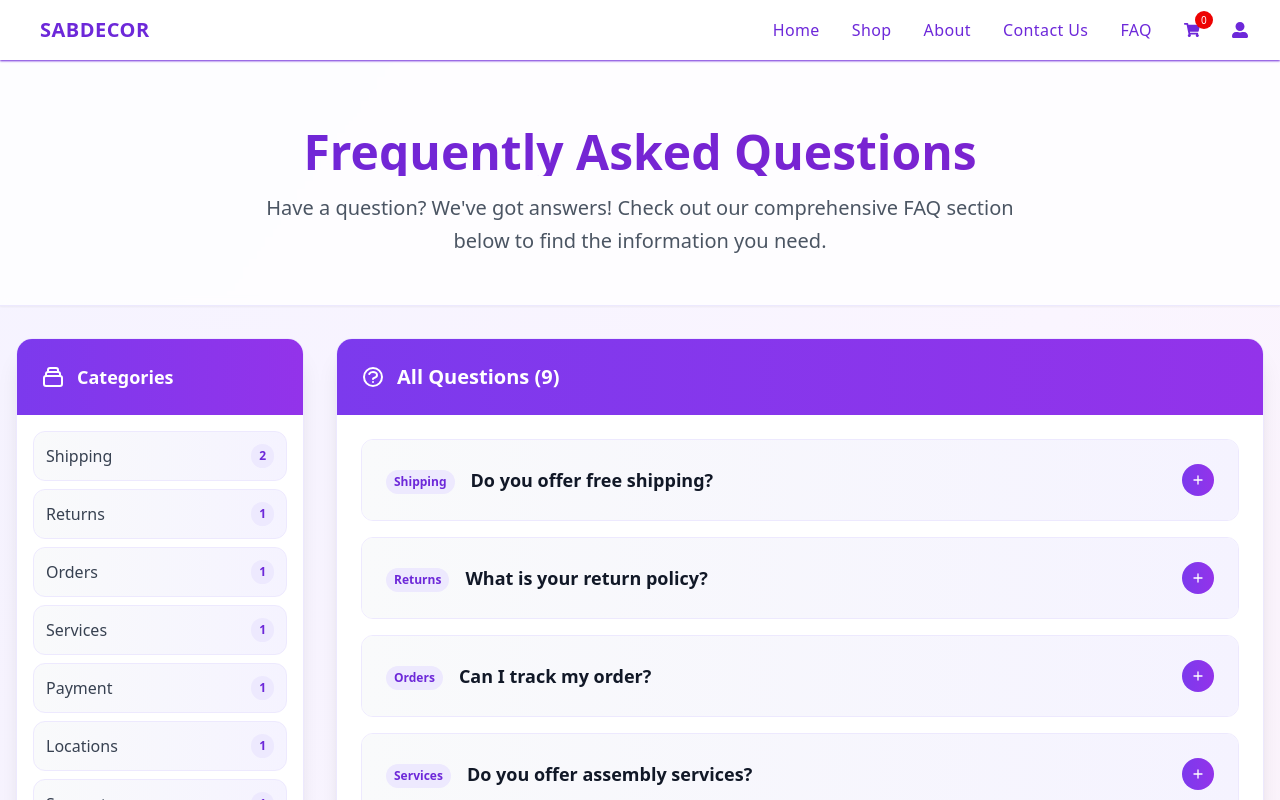
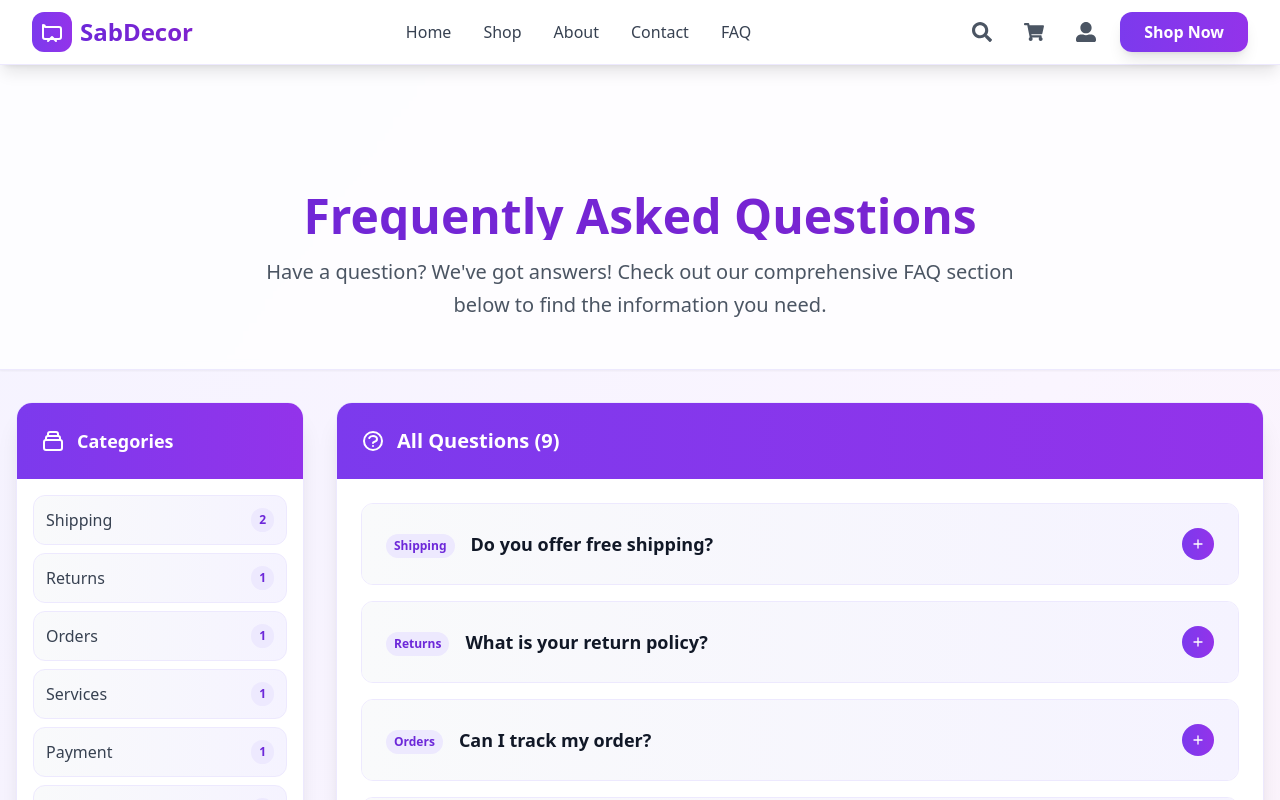
Before and after one commit to youssefsabir101/react-strapi-store, a React (Vite) app in the folder client/: page /faq in a window 1280 px wide. Shown: the top 800 px of the page. Built offline with nearby package versions, Linux system fonts and the light colour scheme.

Commit message:
fix navbar

```diff
--- a/client/src/components/navbar/Navbar.jsx
+++ b/client/src/components/navbar/Navbar.jsx
@@ -1,224 +1,233 @@
-import { useState } from 'react';
-import { Link } from 'react-router-dom';
-import {FaShoppingCart,FaUserAlt,FaHeart} from "react-icons/fa"
-import product1 from '../../assets/products/product1.jpg';
-import product2 from '../../assets/products/product2.jpg';
-import product3 from '../../assets/products/product3.jpg';
-import product4 from '../../assets/products/product4.jpg';
-import product5 from '../../assets/products/product5.jpg';
-import {useSelector} from "react-redux"
+"use client"
 
+import { useState } from "react"
+import { Link } from "react-router-dom"
+import { FaShoppingCart, FaUserAlt, FaHeart, FaSearch } from "react-icons/fa"
+import { useSelector } from "react-redux"
 
-const products= [
-  {
-    id: 0,
-    name: 'VintageBag',
-    brandName: 'ZZ',
-    price: 71,
-    imageSrc: product5,
-    description: 'classNameic vintage leather bag with multiple compartments and adjustable strap.',
-  },
-  {
-      id: 1,
-      name: 'Earthen Bottle',
-      brandName: 'AA',
-      price: 48,
-      imageSrc: product1,
-      description: 'Tall slender porcelain bottle with natural clay textured body and cork stopper.',
-    },
-    {
-      id: 2,
-      name: 'Nomad Tumbler',
-      brandName: 'BB',
-      price: 35,
-      imageSrc: product2,
-      description: 'Olive drab green insulated bottle with flared screw lid and flat top.',
-    },
-    {
-      id: 3,
-      name: 'Focus Paper Refill',
-      brandName: 'CC',
-      price: 89,
-      imageSrc: product3,
-      description: 'Person using a pen to cross a task off a productivity paper card.',
-    },
-    {
-      id: 4,
-      name: 'Machined Mechanical Pencil',
-      brandName: 'DD',
-      price: 35,
-      imageSrc: product4,
-      description: 'Hand holding black machined steel mechanical pencil with brass tip and top.',
-    },
-    {
-      id: 5,
-      name: 'Artisanal Wooden Desk',
-      brandName: 'EE',
-      price: 120,
-      imageSrc: product5,
-      description: 'Handcrafted wooden desk with drawers and vintage aesthetic.',
-    }
-];
 const Navbar = () => {
-    const [isMenuOpen, setIsMenuOpen] = useState(false);
+  const [isMenuOpen, setIsMenuOpen] = useState(false)
+  const [isSearchOpen, setIsSearchOpen] = useState(false)
 
-    /* const [CartList, setCartList] = useState(false);
+  // Get cart items from Redux store
+  const products = useSelector((state) => state.cart.products)
 
-    const ShowCartList = () =>{
-      CartList ? setCartList(false) : setCartList(true)
-    } */
-
-
-    //get card item from (redux store) to card icon num ...
-    const products = useSelector(state=>state.cart.products)
-
+  const navLinks = [
+    { to: "/", label: "Home", ariaLabel: "Home Page" },
+    { to: "/products", label: "Shop", ariaLabel: "Our products" },
+    { to: "/about", label: "About", ariaLabel: "About us" },
+    { to: "/contactus", label: "Contact", ariaLabel: "Contact us" },
+    { to: "/faq", label: "FAQ", ariaLabel: "FAQ" },
+  ]
 
   return (
     <>
-      <div className="px-4 py-4 mx-auto  md:max-w-full  md:px-4 lg:px-8 fixed w-full bg-white shadow-sm   shadow-violet-700 z-50">
-        <div className="relative flex items-center justify-between">
-          <Link to="/" aria-label="Company" title="Company" className="inline-flex items-center" >
-
-            <span className="ml-2 text-xl font-bold tracking-wide text-violet-700 uppercase">
+      <nav className="fixed w-full bg-white/95 backdrop-blur-md shadow-lg border-b border-violet-100 z-50">
+        <div className="max-w-7xl mx-auto px-4 sm:px-6 lg:px-8">
+          <div className="flex items-center justify-between h-16">
+            {/* Logo */}
+            <Link to="/" className="flex items-center space-x-2 group" aria-label="SabDecor Home">
+              <div className="w-10 h-10 bg-gradient-to-r from-violet-600 to-purple-600 rounded-xl flex items-center justify-center group-hover:scale-110 transition-transform duration-300">
+                <svg className="w-6 h-6 text-white" fill="none" stroke="currentColor" viewBox="0 0 24 24">
+                  <path
+                    strokeLinecap="round"
+                    strokeLinejoin="round"
+                    strokeWidth="2"
+                    d="M3 7v10a2 2 0 002 2h14a2 2 0 002-2V9a2 2 0 00-2-2H5a2 2 0 00-2-2z"
+                  />
+                  <path strokeLinecap="round" strokeLinejoin="round" strokeWidth="2" d="M8 21l4-4 4 4" />
+                </svg>
+              </div>
+              <span className="text-2xl font-bold bg-gradient-to-r from-violet-700 to-purple-700 bg-clip-text text-transparent">
                 SabDecor
               </span>
             </Link>
-          <ul className=" items-center hidden space-x-8 md:flex">
-            <li>
-              <Link to="/" aria-label="Home Page" title="Home Page" className="font-medium tracking-wide text-violet-700 transition-colors duration-200 hover:text-deep-purple-accent-400">
-                Home
+
+            {/* Desktop Navigation */}
+            <div className="hidden md:flex items-center space-x-8">
+              {navLinks.map((link) => (
+                <Link
+                  key={link.to}
+                  to={link.to}
+                  aria-label={link.ariaLabel}
+                  className="relative font-medium text-gray-700 hover:text-violet-700 transition-colors duration-300 group"
+                >
+                  {link.label}
+                  <span className="absolute -bottom-1 left-0 w-0 h-0.5 bg-gradient-to-r from-violet-600 to-purple-600 group-hover:w-full transition-all duration-300"></span>
                 </Link>
-            </li>
-            <li>
-              <Link to="/products" aria-label="Our products" title="Our products" className="font-medium tracking-wide text-violet-700 transition-colors duration-200 hover:text-deep-purple-accent-400">
-                Shop
+              ))}
+            </div>
+
+            {/* Desktop Actions */}
+            <div className="hidden md:flex items-center space-x-4">
+              {/* Search Button */}
+              <button
+                onClick={() => setIsSearchOpen(!isSearchOpen)}
+                className="p-2 text-gray-600 hover:text-violet-700 hover:bg-violet-50 rounded-xl transition-all duration-300"
+                aria-label="Search"
+              >
+                <FaSearch className="w-5 h-5" />
+              </button>
+
+              {/* Cart */}
+              <Link
+                to="/cart"
+                className="p-2 text-gray-600 hover:text-violet-700 hover:bg-violet-50 rounded-xl transition-all duration-300 relative"
+                aria-label="Shopping Cart"
+              >
+                <FaShoppingCart className="w-5 h-5" />
+                {products.length > 0 && (
+                  <span className="absolute -top-1 -right-1 w-5 h-5 bg-gradient-to-r from-violet-600 to-purple-600 text-white text-xs font-bold rounded-full flex items-center justify-center animate-pulse">
+                    {products.length}
+                  </span>
+                )}
               </Link>
-            </li>
-            <li>
-              <Link to="/about" aria-label="about us" title="about us" className="font-medium tracking-wide text-violet-700 transition-colors duration-200 hover:text-deep-purple-accent-400">
-                About
+
+              {/* Account */}
+              <Link
+                to="/account"
+                className="p-2 text-gray-600 hover:text-violet-700 hover:bg-violet-50 rounded-xl transition-all duration-300"
+                aria-label="Account"
+              >
+                <FaUserAlt className="w-5 h-5" />
               </Link>
-            </li>
 
-            <li>
-              <Link to="/contactus" aria-label="contact us" title="contact us" className="font-medium tracking-wide text-violet-700 transition-colors duration-200 hover:text-deep-purple-accent-400">
-                Contact Us
+              {/* CTA Button */}
+              <Link
+                to="/products"
+                className="ml-4 px-6 py-2 bg-gradient-to-r from-violet-600 to-purple-600 text-white font-semibold rounded-xl hover:from-violet-700 hover:to-purple-700 transform hover:scale-105 transition-all duration-300 shadow-lg"
+              >
+                Shop Now
               </Link>
-            </li>
-            <li>
-              <Link to="/faq" aria-label="faq" title="faq" className="font-medium tracking-wide text-violet-700 transition-colors duration-200 hover:text-deep-purple-accent-400">
-                FAQ
-              </Link>
-            </li>
-            <li>
-              <Link to="/cart" aria-label="Cart" title="cart" className="font-medium tracking-wide text-violet-700 transition-colors duration-200 hover:text-deep-purple-accent-400">
-                <FaShoppingCart/><div className='cart-badge'><span className=''>{products.length}</span></div>
-              </Link>
-            </li>
-            <li>
-              <Link to="/account" aria-label="Account" title="Account" className="font-medium tracking-wide text-violet-700 transition-colors duration-200 hover:text-deep-purple-accent-400">
-                <FaUserAlt/>
+            </div>
 
-              </Link>
-            </li>
-          </ul>
-          <div className="md:hidden">
+            {/* Mobile Menu Button */}
             <button
-              aria-label="Open Menu"
-              title="Open Menu"
-              className="p-2 -mr-1 transition duration-200 rounded focus:outline-none focus:shadow-outline hover:bg-deep-purple-50 focus:bg-deep-purple-50"
-              onClick={() => setIsMenuOpen(true)}
+              onClick={() => setIsMenuOpen(!isMenuOpen)}
+              className="md:hidden p-2 text-gray-600 hover:text-violet-700 hover:bg-violet-50 rounded-xl transition-all duration-300"
+              aria-label="Toggle Menu"
             >
-              <svg className="w-5 text-violet-700" viewBox="0 0 24 24">
-                <path
-                  fill="currentColor"
-                  d="M23,13H1c-0.6,0-1-0.4-1-1s0.4-1,1-1h22c0.6,0,1,0.4,1,1S23.6,13,23,13z"
-                />
-                <path
-                  fill="currentColor"
-                  d="M23,6H1C0.4,6,0,5.6,0,5s0.4-1,1-1h22c0.6,0,1,0.4,1,1S23.6,6,23,6z"
-                />
-                <path
-                  fill="currentColor"
-                  d="M23,20H1c-0.6,0-1-0.4-1-1s0.4-1,1-1h22c0.6,0,1,0.4,1,1S23.6,20,23,20z"
-                />
-              </svg>
-            </button>
-            {isMenuOpen && (
-              <div className="absolute top-0 left-0 w-full">
-                <div className="p-5 bg-white border rounded shadow-sm">
-                  <div className="flex items-center justify-between mb-4">
-                    <div>
-                        <span className="ml-2 text-xl font-bold tracking-wide text-violet-700 uppercase">
-                          SabDecor
-                        </span>
-                    </div>
-                    <div>
-                      <button
-                        aria-label="Close Menu"
-                        title="Close Menu"
-                        className="p-2 -mt-2 -mr-2 transition duration-200 rounded hover:bg-gray-200 focus:bg-gray-200 focus:outline-none focus:shadow-outline"
-                        onClick={() => setIsMenuOpen(false)}
-                      >
-                        <svg className="w-5 text-violet-700" viewBox="0 0 24 24">
-                          <path
-                            fill="currentColor"
-                            d="M19.7,4.3c-0.4-0.4-1-0.4-1.4,0L12,10.6L5.7,4.3c-0.4-0.4-1-0.4-1.4,0s-0.4,1,0,1.4l6.3,6.3l-6.3,6.3 c-0.4,0.4-0.4,1,0,1.4C4.5,19.9,4.7,20,5,20s0.5-0.1,0.7-0.3l6.3-6.3l6.3,6.3c0.2,0.2,0.5,0.3,0.7,0.3s0.5-0.1,0.7-0.3 c0.4-0.4,0.4-1,0-1.4L13.4,12l6.3-6.3C20.1,5.3,20.1,4.7,19.7,4.3z"
-                          />
+              <svg className="w-6 h-6" fill="none" stroke="currentColor" viewBox="0 0 24 24">
+                {isMenuOpen ? (
+                  <path strokeLinecap="round" strokeLinejoin="round" strokeWidth="2" d="M6 18L18 6M6 6l12 12" />
+                ) : (
+                  <path strokeLinecap="round" strokeLinejoin="round" strokeWidth="2" d="M4 6h16M4 12h16M4 18h16" />
+                )}
               </svg>
             </button>
           </div>
-                  </div>
-                  <nav>
-                    <ul className="space-y-4">
-                      <li>
-                        <Link to="/" aria-label="Home Page" title="Home Page"
-                          className="font-medium tracking-wide text-violet-700 transition-colors duration-200 hover:text-deep-purple-accent-400"
-                        >
-                          Home
-                        </Link>
-                      </li>
-                      <li>
-                        <Link to="/products" aria-label="Our product" title="Our product" className="font-medium tracking-wide text-violet-700 transition-colors duration-200 hover:text-deep-purple-accent-400">
-                          Products
-                        </Link>
-                      </li>
-                      <li>
-                        <Link to="/Wishlist" aria-label="Cart" title="cart" className="font-medium tracking-wide text-violet-700 transition-colors duration-200 hover:text-deep-purple-accent-400">
-                          Wishlist
-                        </Link>
-                      </li>
-                      <li>
-                        <Link to="/cart" aria-label="Cart" title="cart" className="font-medium tracking-wide text-violet-700 transition-colors duration-200 hover:text-deep-purple-accent-400">
-                          Cart
-                        </Link>
-                      </li>
-                      <li>
-                        <Link to="/cart" title="About us" className="font-medium tracking-wide text-violet-700 transition-colors duration-200 hover:text-deep-purple-accent-400">
-                          About us
-                        </Link>
-                      </li>
 
-                    </ul>
-                  </nav>
+          {/* Search Bar (Desktop) */}
+          {isSearchOpen && (
+            <div className="hidden md:block py-4 border-t border-violet-100">
+              <div className="relative max-w-md mx-auto">
+                <input
+                  type="text"
+                  placeholder="Search furniture..."
+                  className="w-full pl-12 pr-4 py-3 border-2 border-violet-200 rounded-xl focus:ring-4 focus:ring-violet-100 focus:border-violet-500 transition-all"
+                />
+                <FaSearch className="absolute left-4 top-4 w-5 h-5 text-gray-400" />
               </div>
             </div>
           )}
         </div>
+
+        {/* Mobile Menu */}
+        {isMenuOpen && (
+          <div className="md:hidden bg-white border-t border-violet-100 shadow-lg">
+            <div className="px-4 py-6 space-y-6">
+              {/* Mobile Search */}
+              <div className="relative">
+                <input
+                  type="text"
+                  placeholder="Search furniture..."
+                  className="w-full pl-12 pr-4 py-3 border-2 border-violet-200 rounded-xl focus:ring-4 focus:ring-violet-100 focus:border-violet-500 transition-all"
+                />
+                <FaSearch className="absolute left-4 top-4 w-5 h-5 text-gray-400" />
+              </div>
+
+              {/* Mobile Navigation Links */}
+              <nav className="space-y-4">
+                {navLinks.map((link) => (
+                  <Link
+                    key={link.to}
+                    to={link.to}
+                    onClick={() => setIsMenuOpen(false)}
+                    className="block py-3 px-4 text-gray-700 hover:text-violet-700 hover:bg-violet-50 rounded-xl font-medium transition-all duration-300"
+                    aria-label={link.ariaLabel}
+                  >
+                    {link.label}
+                  </Link>
+                ))}
+              </nav>
+
+              {/* Mobile Action Buttons */}
+              <div className="grid grid-cols-2 gap-4 pt-4 border-t border-violet-100">
+                <Link
+                  to="/wishlist"
+                  onClick={() => setIsMenuOpen(false)}
+                  className="flex items-center justify-center space-x-2 py-3 px-4 bg-violet-50 text-violet-700 rounded-xl font-medium hover:bg-violet-100 transition-all duration-300"
+                >
+                  <FaHeart className="w-4 h-4" />
+                  <span>Wishlist</span>
+                </Link>
+
+                <Link
+                  to="/cart"
+                  onClick={() => setIsMenuOpen(false)}
+                  className="flex items-center justify-center space-x-2 py-3 px-4 bg-violet-50 text-violet-700 rounded-xl font-medium hover:bg-violet-100 transition-all duration-300 relative"
+                >
+                  <FaShoppingCart className="w-4 h-4" />
+                  <span>Cart</span>
+                  {products.length > 0 && (
+                    <span className="absolute -top-1 -right-1 w-5 h-5 bg-gradient-to-r from-violet-600 to-purple-600 text-white text-xs font-bold rounded-full flex items-center justify-center">
+                      {products.length}
+                    </span>
+                  )}
+                </Link>
+
+                <Link
+                  to="/account"
+                  onClick={() => setIsMenuOpen(false)}
+                  className="flex items-center justify-center space-x-2 py-3 px-4 bg-violet-50 text-violet-700 rounded-xl font-medium hover:bg-violet-100 transition-all duration-300"
+                >
+                  <FaUserAlt className="w-4 h-4" />
+                  <span>Account</span>
+                </Link>
+
+                <Link
+                  to="/products"
+                  onClick={() => setIsMenuOpen(false)}
+                  className="flex items-center justify-center space-x-2 py-3 px-4 bg-gradient-to-r from-violet-600 to-purple-600 text-white rounded-xl font-semibold hover:from-violet-700 hover:to-purple-700 transition-all duration-300"
+                >
+                  <span>Shop Now</span>
+                </Link>
+              </div>
+
+              {/* Mobile Contact Info */}
+              <div className="pt-4 border-t border-violet-100 text-center">
+                <p className="text-sm text-gray-600 mb-2">Need help? Contact us</p>
+                <div className="flex justify-center space-x-4">
+                  <a href="tel:+1234567890" className="text-violet-600 hover:text-violet-700 font-medium text-sm">
+                    📞 Call Us
+                  </a>
+                  <a
+                    href="mailto:support@sabdecor.com"
+                    className="text-violet-600 hover:text-violet-700 font-medium text-sm"
+                  >
+                    ✉️ Email
+                  </a>
                 </div>
               </div>
+            </div>
+          </div>
+        )}
+      </nav>
 
+      {/* Spacer to prevent content from hiding behind fixed navbar */}
+      <div className="h-16"></div>
+    </>
+  )
+}
 
-      {/* {CartList ?
-                (<div className="fixed top-16 -mt-1 right-0 z-10 ">
-                  <Cart />
-                </div>) :(" ") } */}
-
-
-    </>
-
-
-);
-};
-
-export default Navbar;
+export default Navbar
```
Lines whose indentation alone changed are shown as unchanged.
